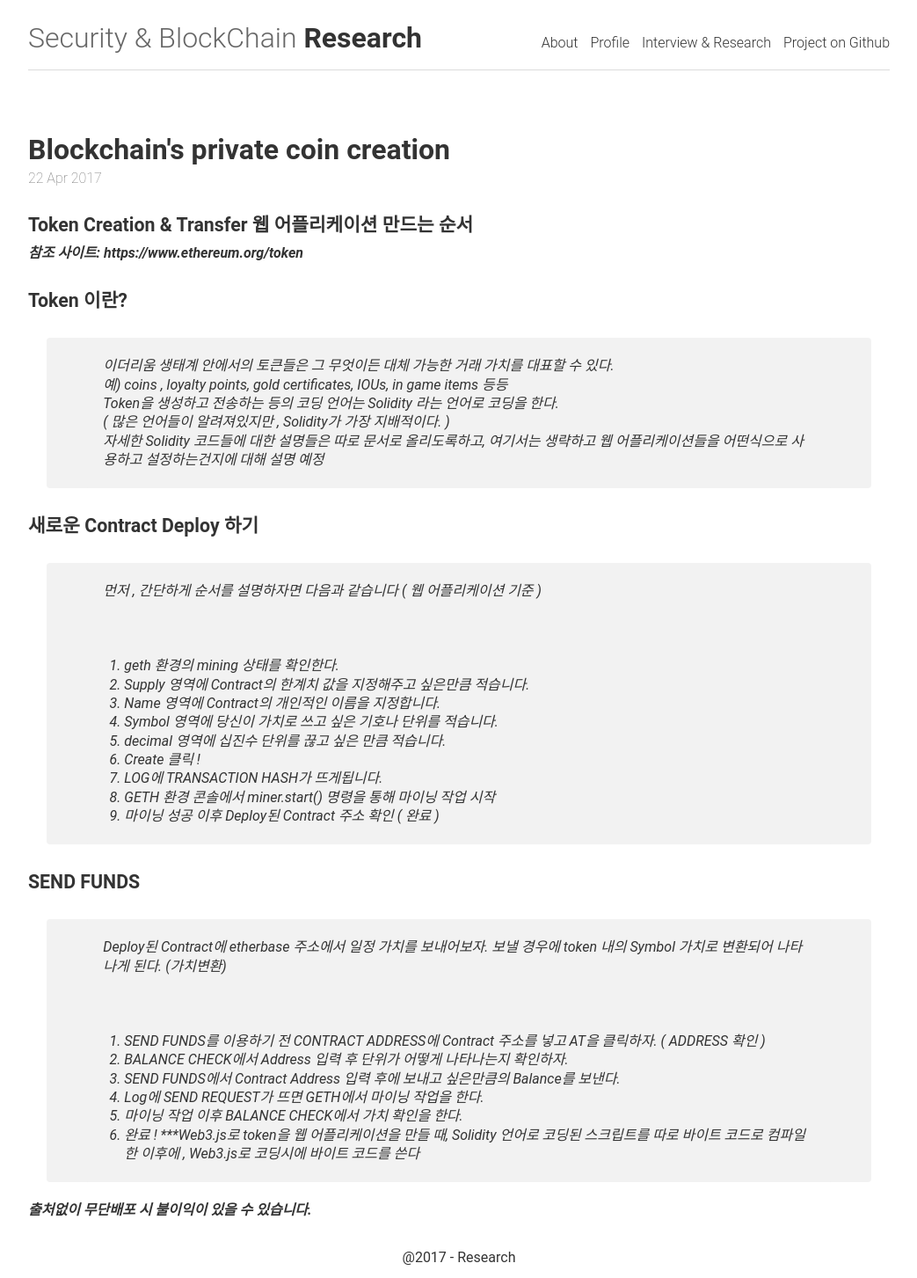
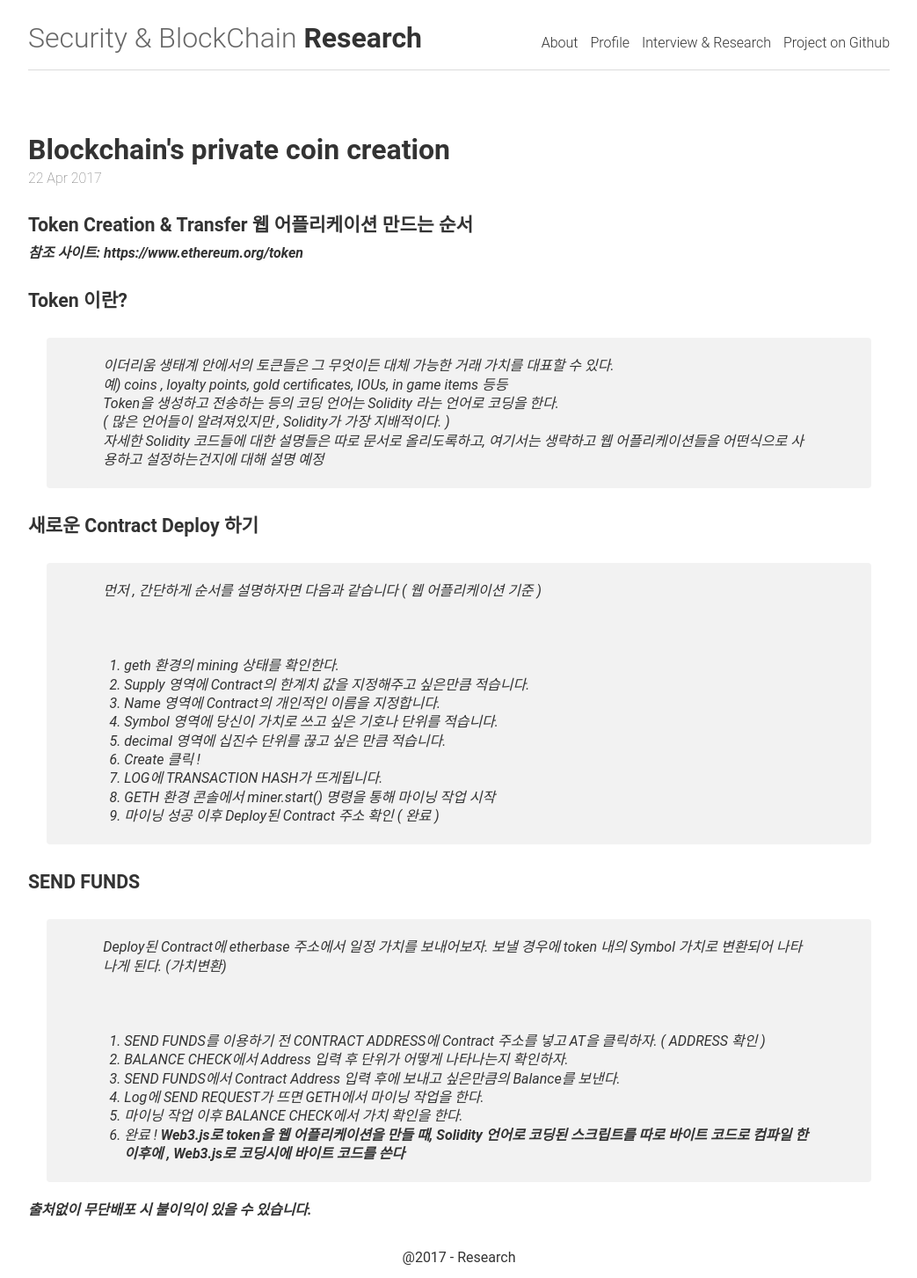
Before and after one commit to Miller-kk/KIMKIBYEONG.github.io, a Jekyll site: the page built from _posts/2017-04-22-token.md, in a window 1280 px wide. Shown: the whole page at 88% size, without its empty margins (118-1161 px from the left). Built offline with Jekyll 4.4.1, drawn with Linux system fonts in a browser that asks for light colours.

```diff
--- a/_posts/2017-04-22-token.md
+++ b/_posts/2017-04-22-token.md
@@ -40,6 +40,6 @@ Deploy된 Contract에 etherbase 주소에서 일정 가치를 보내어보자.
 4. Log에 SEND REQUEST가 뜨면 GETH에서 마이닝 작업을 한다.
 5. 마이닝 작업 이후 BALANCE CHECK에서 가치 확인을 한다.
 6. 완료 !
-***Web3.js로 token을 웹 어플리케이션을 만들 때, Solidity 언어로 코딩된 스크립트를 따로 바이트 코드로 컴파일 한 이후에 , Web3.js로 코딩시에 바이트 코드를 쓴다
+***Web3.js로 token을 웹 어플리케이션을 만들 때, Solidity 언어로 코딩된 스크립트를 따로 바이트 코드로 컴파일 한 이후에 , Web3.js로 코딩시에 바이트 코드를 쓴다***
 
 ***출처없이 무단배포 시 불이익이 있을 수 있습니다.***
```
